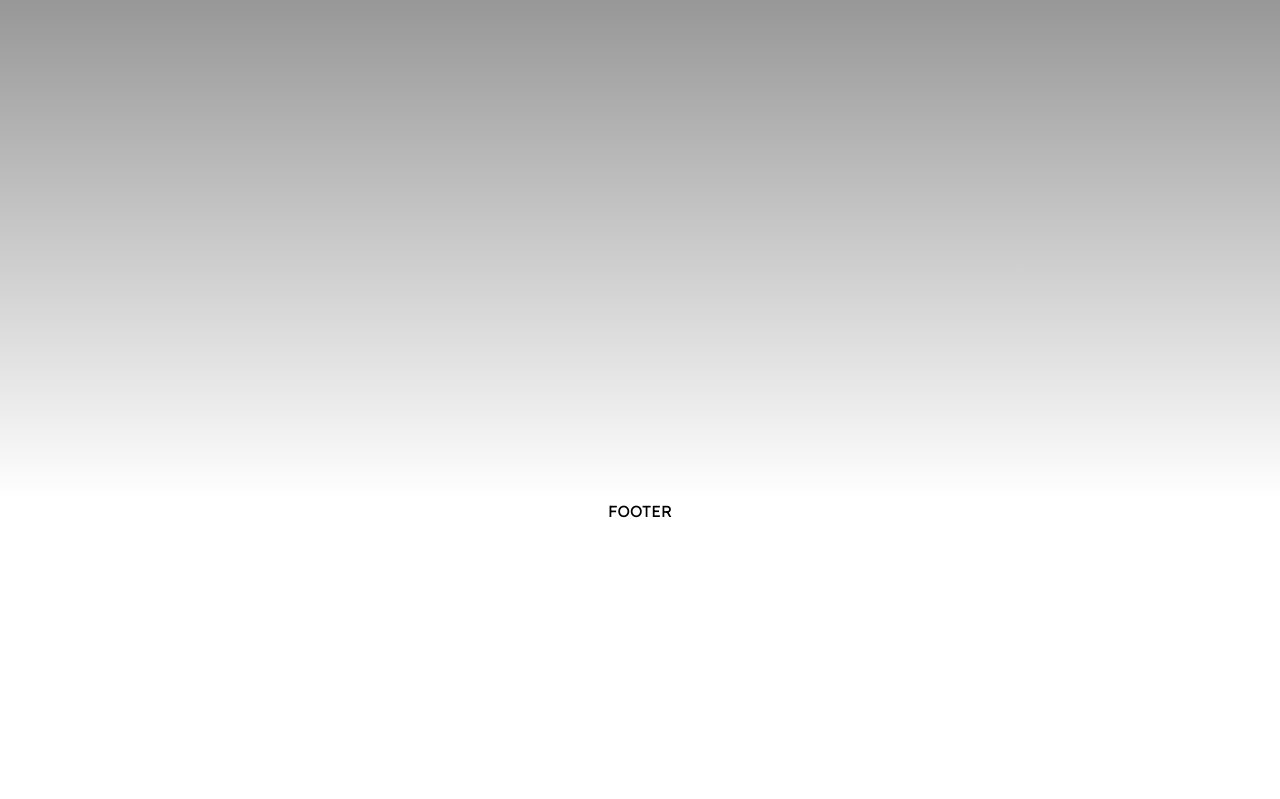
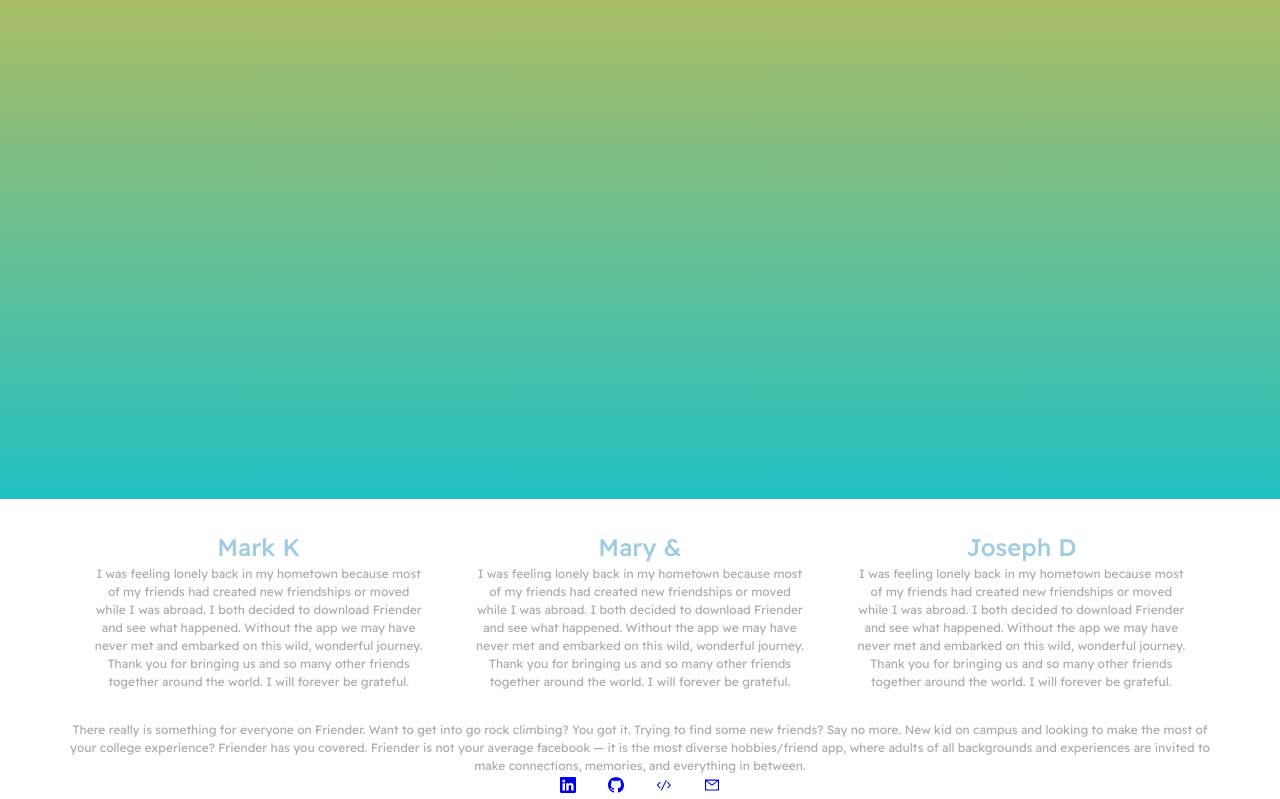
Before and after one commit to samanthajrexroat/Friender, a React (Create React App) app in the folder client/: page / in a window 1280 px wide. Shown: the part 301-1100 px from the top of the page. Before the commit the page ends 824 px from the top, so only its background shows below. Built offline with nearby package versions, Linux system fonts and the light colour scheme; the HTML template or start-up script is replaced by a standard one.

Commit message:
main page

```diff
--- a/client/src/assets/index.css
+++ b/client/src/assets/index.css
@@ -19,7 +19,7 @@
     --color-tx-secondary: #b3bdc3;
     --color-light: #9fcce2;
     --color-dark: #11232e;
-    --color-accent: #ad9486;
+    --color-accent: #f2cf33;
 
 
     --container-width-lg: 75%;
@@ -43,7 +43,8 @@ body {
 }
 .background {
     height: 100vh;
-    background: linear-gradient(rgb(89, 89, 89), rgba(0, 0, 255, 0));
+    background: rgb(34,193,195);
+background: linear-gradient(0deg, rgba(34,193,195,1) 0%, rgba(253,187,45,1) 100%);
 }
 
 .container {
@@ -108,8 +109,14 @@ a:hover {
 }
 
 .secondary-btn {
-    background: var(--color-dark);
-    color: var(--color-bg);
+    background: var(--color-accent);
+    color: var(--color-dark);
+    margin: 1rem;
+    padding: .5rem 1rem;
+    border-radius: 2rem;
+    text-transform: uppercase;
+    cursor: pointer;
+    transition: all 400ms ease-in;
 }
 
 .imageContainer {
@@ -117,7 +124,12 @@ a:hover {
     background-repeat: no-repeat;
     background-attachment: fixed;
 }
-
+.home {
+    position: fixed;
+    left: 50%;
+    transform: translateX(-50%);
+    top: 25vh;
+}
 
 /* *********************
 *                      *
--- a/client/src/components/Footer/Footer.js
+++ b/client/src/components/Footer/Footer.js
@@ -1,8 +1,67 @@
 import React from "react";
 import "../../assets/index.css";
+import "./footer.css";
+import FooterSocial from "./FooterSocial";
 
 const Footer = () => {
-  return <div>FOOTER</div>;
+  return (
+    <footer>
+      <div className="footerContainer">
+        <div className="commentContainer">
+          <div className="commentCard">
+            <div className="cardHead">
+              <h2>Mark K</h2>
+            </div>
+            <p className="cardBody">
+              I was feeling lonely back in my hometown because most of my
+              friends had created new friendships or moved while I was abroad. I
+              both decided to download Friender and see what happened. Without
+              the app we may have never met and embarked on this wild, wonderful
+              journey. Thank you for bringing us and so many other friends
+              together around the world. I will forever be grateful.
+            </p>
+          </div>
+
+          <div className="commentCard">
+            <div className="cardHead">
+              <h2>Mary & </h2>
+            </div>
+            <p className="cardBody">
+              I was feeling lonely back in my hometown because most of my
+              friends had created new friendships or moved while I was abroad. I
+              both decided to download Friender and see what happened. Without
+              the app we may have never met and embarked on this wild, wonderful
+              journey. Thank you for bringing us and so many other friends
+              together around the world. I will forever be grateful.
+            </p>
+          </div>
+          <div className="commentCard">
+            <div className="cardHead">
+              <h2>Joseph D</h2>
+            </div>
+            <p className="cardBody">
+              I was feeling lonely back in my hometown because most of my
+              friends had created new friendships or moved while I was abroad. I
+              both decided to download Friender and see what happened. Without
+              the app we may have never met and embarked on this wild, wonderful
+              journey. Thank you for bringing us and so many other friends
+              together around the world. I will forever be grateful.
+            </p>
+          </div>
+        </div>
+        <p className="appDescription">
+          There really is something for everyone on Friender. Want to get into
+          go rock climbing? You got it. Trying to find some new friends? Say no
+          more. New kid on campus and looking to make the most of your college
+          experience? Friender has you covered. Friender is not your average
+          facebook — it is the most diverse hobbies/friend app, where adults of
+          all backgrounds and experiences are invited to make connections,
+          memories, and everything in between.
+        </p>
+      </div>
+      <FooterSocial />
+    </footer>
+  );
 };
 
 export default Footer;
--- /dev/null
+++ b/client/src/components/Footer/FooterSocial.js
@@ -0,0 +1,34 @@
+import React from "react";
+import { BsLinkedin } from "react-icons/bs";
+import { BsGithub } from "react-icons/bs";
+import { AiOutlineMail } from "react-icons/ai";
+import { VscCode } from "react-icons/vsc";
+
+const FooterSocial = () => {
+  return (
+    <div className="container footerSocial">
+      <a
+        href="https://www.linkedin.com/in/dugan-jo/"
+        target="_blank"
+        rel="noreferrer"
+      >
+        <BsLinkedin />
+      </a>
+      <a href="https://github.com/dugan-jo/" target="_blank" rel="noreferrer">
+        <BsGithub />
+      </a>
+      <a href="https://code.visualstudio.com/" target="_blank" rel="noreferrer">
+        <VscCode />
+      </a>
+      <a
+        href="mailto:joseph.michael.dugan@gmail.com"
+        target="_blank"
+        rel="noreferrer"
+      >
+        <AiOutlineMail />
+      </a>
+    </div>
+  );
+};
+
+export default FooterSocial;
--- a/client/src/components/Footer/footer.css
+++ b/client/src/components/Footer/footer.css
@@ -0,0 +1,44 @@
+footer {
+    margin-left: 4rem;
+    margin-right: 4rem;
+}
+p {
+    font-size: 12px;
+    color: rgb(171, 171, 171);
+}
+
+.commentContainer {
+    margin: 1rem;
+    display: grid;
+    grid-template-columns: repeat(3, 1fr);
+    gap: 1.5rem;
+}
+h2 {
+
+}
+.commentCard {
+    border: 2px solid black;
+    border-radius: 5px;
+    padding: .8rem;
+    border-radius: 1rem;
+    border: 1px solid transparent;
+    transition: all 400ms ease-in-out;
+    color: var(--color-light);
+}
+.footerSocial > a {
+    margin-top: 2rem;
+    margin: 1rem;
+    gap: 1rem;
+}
+
+@media screen and (max-width: 1024px) {
+    .commentContainer {
+        display: none;
+    }
+}
+
+@media screen and (max-width: 600px) {
+    .commentContainer {
+        display: none;
+    }
+}
--- a/client/src/components/Modal/Modal.js
+++ b/client/src/components/Modal/Modal.js
@@ -2,7 +2,7 @@ import React from "react";
 import "./modal.css";
 import { useState } from "react";
 
-const Modal = ({ setShowModal }) => {
+const Modal = ({ setShowModal, setShowProfile }) => {
   const [email, setEmail] = useState(null);
   const [password, setPassword] = useState(null);
   const [confirmPassword, setConfirmPassword] = useState(null);
@@ -11,10 +11,12 @@ const Modal = ({ setShowModal }) => {
   const handleClick = () => {
     setShowModal(false);
   };
+
   const signUp = true;
 
   const handleSubmit = event => {
     event.preventDefault();
+    setShowProfile(true);
   };
 
   return (
@@ -42,14 +44,16 @@ const Modal = ({ setShowModal }) => {
             onChange={e => setPassword(e.target.value)}
           />
           <input
-            type="confirmPassword"
+            type="Password"
             id="confirmPassword"
             name="confirmPassword"
             placeholder="confirm Password"
             required={true}
             onChange={e => setConfirmPassword(e.target.value)}
           />
+          <input className="secondary-btn" type="submit" />
         </form>
+        <h6>CREATE AN ACCOUNT</h6>
       </div>
     </>
   );
--- a/client/src/components/Modal/modal.css
+++ b/client/src/components/Modal/modal.css
@@ -13,3 +13,14 @@
 .closeIcon {
     float: right;
 }
+
+form {
+    display: flex;
+    flex-direction: column;
+}
+
+input {
+    margin: .8rem;
+
+    font-size: 15px;
+}
--- a/client/src/components/Navbar/Nav.js
+++ b/client/src/components/Navbar/Nav.js
@@ -1,5 +1,4 @@
 import React from "react";
-
 import "./nav.css";
 
 const Nav = ({ setShowModal, showModal }) => {
@@ -14,7 +13,7 @@ const Nav = ({ setShowModal, showModal }) => {
       </div>
 
       <button
-        className="primary-btn"
+        className="primary-btn logIn"
         onClick={handleClick}
         disabled={showModal}
       >
--- a/client/src/components/Navbar/nav.css
+++ b/client/src/components/Navbar/nav.css
@@ -3,6 +3,10 @@ nav {
     display: flex;
     justify-content: space-between;
 
+        position: fixed;
+        left: 50%;
+        transform: translateX(-50%);
+        /* bottom: 2rem; */
 
 }
 
--- a/client/src/pages/Home.js
+++ b/client/src/pages/Home.js
@@ -4,15 +4,17 @@ import Modal from "../components/Modal/Modal";
 import Nav from "../components/Navbar/Nav";
 import { useState } from "react";
 
-const Home = () => {
+const Homepage = () => {
   const [showModal, setShowModal] = useState(false);
 
-  const authToken = false;
+  const authToken = true;
+
   const handleClick = () => {
     setShowModal(true);
   };
 
   return (
+    <>
       <div className="background">
         <Nav setShowModal={setShowModal} showModal={showModal} />
         <div className="home">
@@ -23,7 +25,7 @@ const Home = () => {
           {showModal && <Modal setShowModal={setShowModal} />}
         </div>
       </div>
+    </>
   );
 };
-
-export default Home;
+export default Homepage;
```
Also changed, not shown: client/src/pages/Profile.js (+7 -0 lines). Lines whose indentation alone changed are shown as unchanged.
